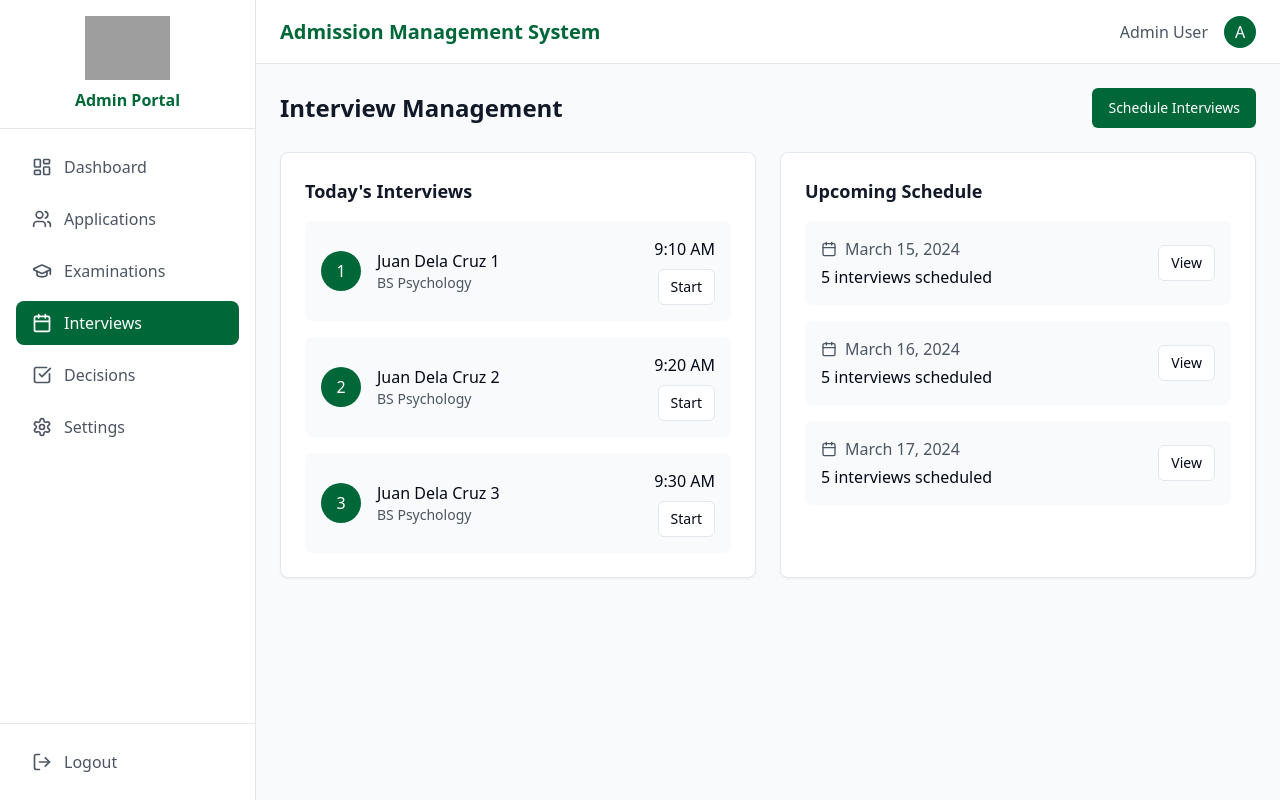
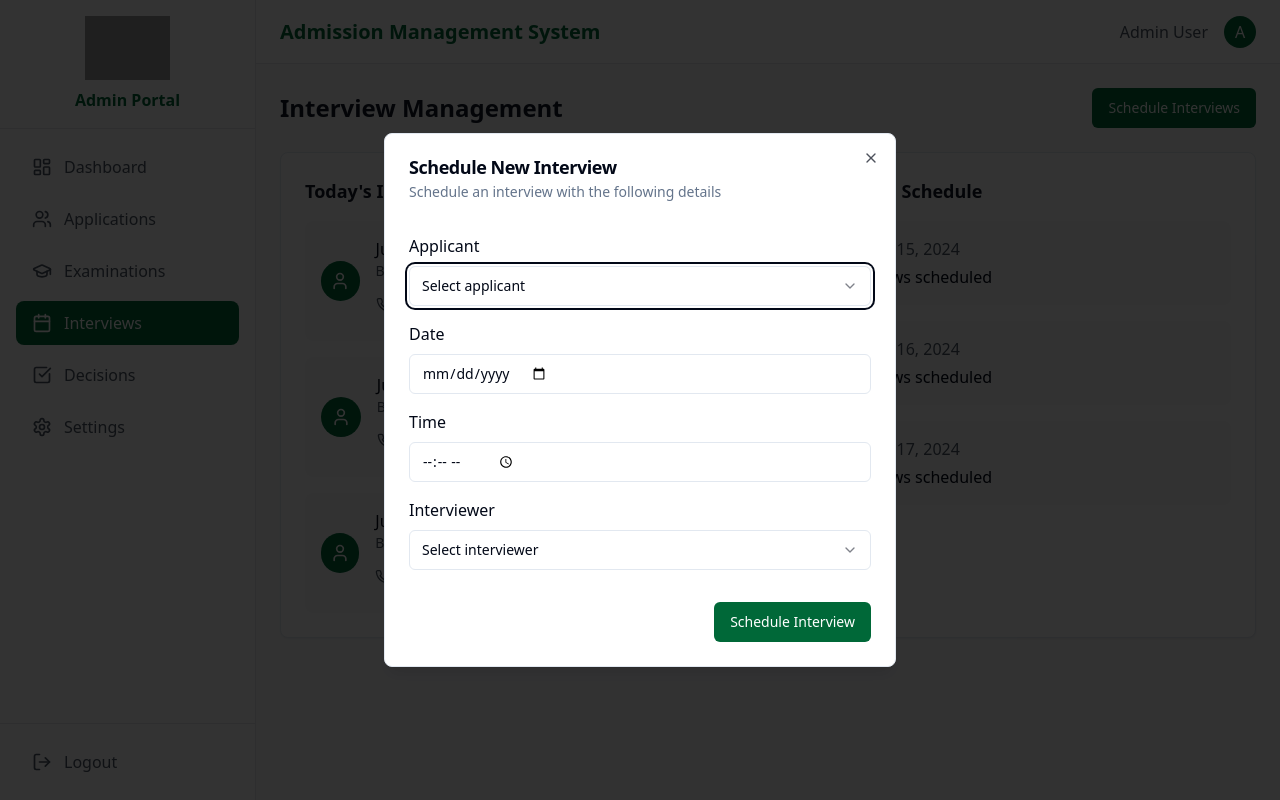
Before and after one commit to CzarPadrigano/adminpathway-prototype1, a React (Vite) app: page /interviews in a window 1280 px wide. Both pictures are taken after a click on the button "Schedule Interviews". Built offline with nearby package versions, Linux system fonts and the light colour scheme; grey boxes are pictures that could not be loaded.

Commit message:
Finish all pages implementation.
Completed the implementation for all pages in the project, ensuring functionality and consistency across the application.
[skip gpt_engineer]

```diff
--- /dev/null
+++ b/src/components/interviews/InterviewCard.tsx
@@ -0,0 +1,75 @@
+import React from "react";
+import { Button } from "@/components/ui/button";
+import { useToast } from "@/hooks/use-toast";
+import { User, Phone, MessageSquare } from "lucide-react";
+
+interface InterviewCardProps {
+  id: number;
+  applicantName: string;
+  program: string;
+  time: string;
+  interviewer?: string;
+}
+
+const InterviewCard = ({ id, applicantName, program, time, interviewer }: InterviewCardProps) => {
+  const { toast } = useToast();
+
+  const handleStart = () => {
+    toast({
+      title: "Interview Started",
+      description: `Interview with ${applicantName} has begun`,
+      duration: 3000,
+    });
+  };
+
+  const handleComplete = () => {
+    toast({
+      title: "Interview Completed",
+      description: `Interview with ${applicantName} has been completed`,
+      duration: 3000,
+    });
+  };
+
+  return (
+    <div className="flex items-center justify-between p-4 bg-gray-50 rounded-lg">
+      <div className="flex items-center space-x-4">
+        <div className="h-10 w-10 rounded-full bg-plp-green text-white flex items-center justify-center">
+          <User className="h-5 w-5" />
+        </div>
+        <div>
+          <p className="font-medium">{applicantName}</p>
+          <p className="text-sm text-gray-600">{program}</p>
+          <div className="flex items-center mt-1 space-x-4">
+            <span className="text-sm text-gray-600 flex items-center">
+              <Phone className="h-4 w-4 mr-1" />
+              {time}
+            </span>
+            {interviewer && (
+              <span className="text-sm text-gray-600 flex items-center">
+                <MessageSquare className="h-4 w-4 mr-1" />
+                {interviewer}
+              </span>
+            )}
+          </div>
+        </div>
+      </div>
+      <div className="flex space-x-2">
+        <Button
+          variant="outline"
+          className="border-plp-green text-plp-green hover:bg-plp-green/10"
+          onClick={handleStart}
+        >
+          Start
+        </Button>
+        <Button
+          variant="outline"
+          onClick={handleComplete}
+        >
+          Complete
+        </Button>
+      </div>
+    </div>
+  );
+};
+
+export default InterviewCard;
--- /dev/null
+++ b/src/components/interviews/InterviewScheduleDialog.tsx
@@ -0,0 +1,93 @@
+import React from "react";
+import { Button } from "@/components/ui/button";
+import { Input } from "@/components/ui/input";
+import { useToast } from "@/hooks/use-toast";
+import {
+  Dialog,
+  DialogContent,
+  DialogDescription,
+  DialogHeader,
+  DialogTitle,
+  DialogTrigger,
+  DialogFooter,
+} from "@/components/ui/dialog";
+import {
+  Select,
+  SelectContent,
+  SelectItem,
+  SelectTrigger,
+  SelectValue,
+} from "@/components/ui/select";
+
+const InterviewScheduleDialog = () => {
+  const { toast } = useToast();
+
+  const handleSchedule = () => {
+    toast({
+      title: "Interview Scheduled",
+      description: "The interview has been scheduled successfully",
+      duration: 3000,
+    });
+  };
+
+  return (
+    <Dialog>
+      <DialogTrigger asChild>
+        <Button className="bg-plp-green hover:bg-plp-green/90">
+          Schedule Interviews
+        </Button>
+      </DialogTrigger>
+      <DialogContent>
+        <DialogHeader>
+          <DialogTitle>Schedule New Interview</DialogTitle>
+          <DialogDescription>
+            Schedule an interview with the following details
+          </DialogDescription>
+        </DialogHeader>
+        <div className="space-y-4 py-4">
+          <div className="space-y-2">
+            <label>Applicant</label>
+            <Select>
+              <SelectTrigger>
+                <SelectValue placeholder="Select applicant" />
+              </SelectTrigger>
+              <SelectContent>
+                <SelectItem value="juan">Juan Dela Cruz</SelectItem>
+                <SelectItem value="maria">Maria Santos</SelectItem>
+                <SelectItem value="pedro">Pedro Reyes</SelectItem>
+              </SelectContent>
+            </Select>
+          </div>
+          <div className="space-y-2">
+            <label>Date</label>
+            <Input type="date" />
+          </div>
+          <div className="space-y-2">
+            <label>Time</label>
+            <Input type="time" />
+          </div>
+          <div className="space-y-2">
+            <label>Interviewer</label>
+            <Select>
+              <SelectTrigger>
+                <SelectValue placeholder="Select interviewer" />
+              </SelectTrigger>
+              <SelectContent>
+                <SelectItem value="dr-santos">Dr. Santos</SelectItem>
+                <SelectItem value="dr-cruz">Dr. Cruz</SelectItem>
+                <SelectItem value="dr-reyes">Dr. Reyes</SelectItem>
+              </SelectContent>
+            </Select>
+          </div>
+        </div>
+        <DialogFooter>
+          <Button onClick={handleSchedule}>
+            Schedule Interview
+          </Button>
+        </DialogFooter>
+      </DialogContent>
+    </Dialog>
+  );
+};
+
+export default InterviewScheduleDialog;
--- a/src/pages/Interviews.tsx
+++ b/src/pages/Interviews.tsx
@@ -1,18 +1,59 @@
 import React from "react";
 import { Card } from "@/components/ui/card";
-import { Button } from "@/components/ui/button";
 import { Calendar } from "lucide-react";
+import InterviewScheduleDialog from "@/components/interviews/InterviewScheduleDialog";
+import InterviewCard from "@/components/interviews/InterviewCard";
 
 const Interviews = () => {
+  const todayInterviews = [
+    {
+      id: 1,
+      applicantName: "Juan Dela Cruz 1",
+      program: "BS Psychology",
+      time: "9:00 AM",
+      interviewer: "Dr. Santos"
+    },
+    {
+      id: 2,
+      applicantName: "Juan Dela Cruz 2",
+      program: "BS Psychology",
+      time: "10:00 AM",
+      interviewer: "Dr. Cruz"
+    },
+    {
+      id: 3,
+      applicantName: "Juan Dela Cruz 3",
+      program: "BS Psychology",
+      time: "11:00 AM",
+      interviewer: "Dr. Reyes"
+    }
+  ];
+
+  const upcomingSchedule = [
+    {
+      id: 1,
+      date: "March 15, 2024",
+      count: 5
+    },
+    {
+      id: 2,
+      date: "March 16, 2024",
+      count: 3
+    },
+    {
+      id: 3,
+      date: "March 17, 2024",
+      count: 4
+    }
+  ];
+
   return (
     <div className="space-y-6">
       <div className="flex items-center justify-between">
         <h1 className="text-2xl font-semibold text-gray-900">
           Interview Management
         </h1>
-        <Button className="bg-plp-green hover:bg-plp-green/90">
-          Schedule Interviews
-        </Button>
+        <InterviewScheduleDialog />
       </div>
 
       <div className="grid grid-cols-1 lg:grid-cols-2 gap-6">
@@ -21,27 +62,8 @@ const Interviews = () => {
             Today's Interviews
           </h3>
           <div className="space-y-4">
-            {[1, 2, 3].map((i) => (
-              <div
-                key={i}
-                className="flex items-center justify-between p-4 bg-gray-50 rounded-lg"
-              >
-                <div className="flex items-center space-x-4">
-                  <div className="h-10 w-10 rounded-full bg-plp-green text-white flex items-center justify-center">
-                    {i}
-                  </div>
-                  <div>
-                    <p className="font-medium">Juan Dela Cruz {i}</p>
-                    <p className="text-sm text-gray-600">BS Psychology</p>
-                  </div>
-                </div>
-                <div className="text-right">
-                  <p className="font-medium">9:{i}0 AM</p>
-                  <Button variant="outline" size="sm" className="mt-2">
-                    Start
-                  </Button>
-                </div>
-              </div>
+            {todayInterviews.map((interview) => (
+              <InterviewCard key={interview.id} {...interview} />
             ))}
           </div>
         </Card>
@@ -51,21 +73,18 @@ const Interviews = () => {
             Upcoming Schedule
           </h3>
           <div className="space-y-4">
-            {[1, 2, 3].map((i) => (
+            {upcomingSchedule.map((schedule) => (
               <div
-                key={i}
+                key={schedule.id}
                 className="flex items-center justify-between p-4 bg-gray-50 rounded-lg"
               >
                 <div>
                   <div className="flex items-center text-gray-600">
                     <Calendar className="h-4 w-4 mr-2" />
-                    <span>March {i + 14}, 2024</span>
+                    <span>{schedule.date}</span>
                   </div>
-                  <p className="font-medium mt-1">5 interviews scheduled</p>
+                  <p className="font-medium mt-1">{schedule.count} interviews scheduled</p>
                 </div>
-                <Button variant="outline" size="sm">
-                  View
-                </Button>
               </div>
             ))}
           </div>
```
